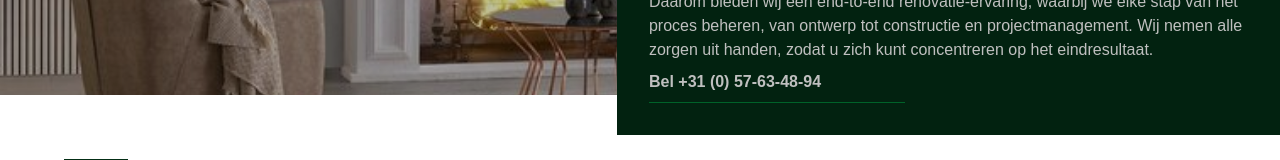
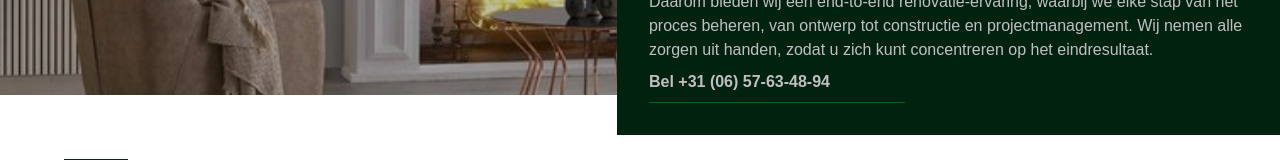
Before and after one commit to Ladomirjak1989/Alexander-Zhyhan, a Next.js app: page / in a window 1280 px wide. Shown: the part 589-749 px from the top of the page. Built offline with nearby package versions, Linux system fonts and the light colour scheme.

Commit message:
AlexanderZ

```diff
--- a/src/components/Banner/Banner.tsx
+++ b/src/components/Banner/Banner.tsx
@@ -33,7 +33,7 @@ const Banner = () => {
                     <p>
                         Daarom bieden wij een end-to-end renovatie-ervaring, waarbij we elke stap van het proces beheren, van ontwerp tot constructie en projectmanagement. Wij nemen alle zorgen uit handen, zodat u zich kunt concentreren op het eindresultaat.
                     </p>
-                    <p className="mt-2 font-bold">Bel +31 (0) 57-63-48-94</p>
+                    <p className="mt-2 font-bold">Bel +31 (06) 57-63-48-94</p>
                     <hr className="mt-2 w-64 border-green-700" />
                 </div>
             </div>
```
